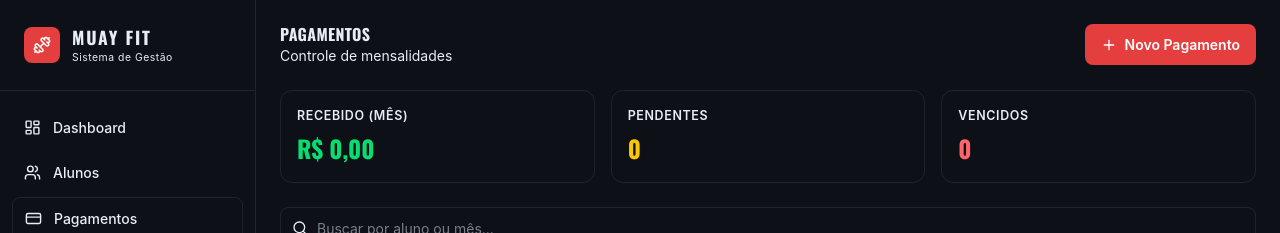
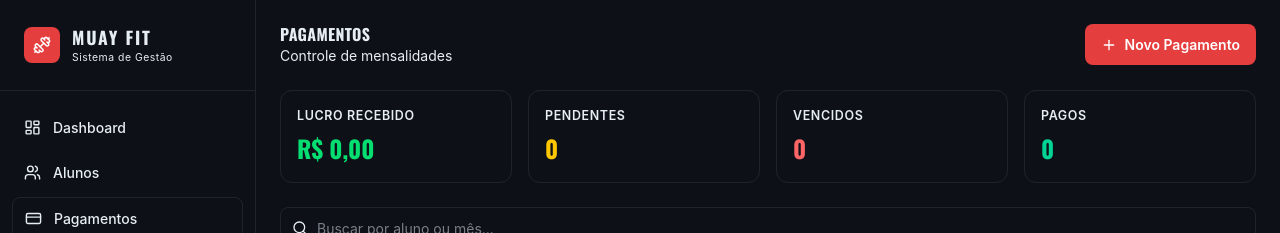
Before and after one commit to PabloSponchiado/Projeto-MuatFit-main, a React (Vite) app in the folder Frontend/: page /pagamentos in a window 1280 px wide. Shown: the top 233 px of the page. Built offline with nearby package versions, Linux system fonts and the light colour scheme; no server answers; sample sign-in values are in the browser's storage.

Commit message:
fix: detalhes do aluno e listagem de pagamentos

```diff
--- a/Frontend/src/components/Listagens/DetalhesAluno/DetalhesAluno.tsx
+++ b/Frontend/src/components/Listagens/DetalhesAluno/DetalhesAluno.tsx
@@ -97,7 +97,7 @@ export default function DetalhesAluno(): JSX.Element {
         <div className="flex gap-4 mt-4 pt-4 border-t border-border">
           <div>
             <p className="text-muted-foreground" style={{ fontSize: '0.75rem' }}>MATRÍCULA</p>
-            <p className="text-foreground font-medium" style={{ fontSize: '0.9rem' }}>{formatarData(aluno.dataMatricula)}</p>
+            <p className="text-foreground font-medium" style={{ fontSize: '0.9rem' }}>{aluno.id ? `#${String(aluno.id).padStart(4, '0')}` : '—'}</p>
           </div>
         </div>
 
--- a/Frontend/src/components/Listagens/ListagemPagamentos/ListagemPagamentos.tsx
+++ b/Frontend/src/components/Listagens/ListagemPagamentos/ListagemPagamentos.tsx
@@ -44,6 +44,7 @@ export default function ListagemPagamentos(): JSX.Element {
   const totalPago = pagamentos.filter(p => p.status === 'PAGO').reduce((acc, p) => acc + p.valor, 0);
   const totalPendente = pagamentos.filter(p => p.status === 'PENDENTE').length;
   const totalVencido = pagamentos.filter(p => p.status === 'VENCIDO').length;
+  const totalPagos = pagamentos.filter(p => p.status === 'PAGO').length;
 
   return (
     <div className="p-6">
@@ -62,11 +63,12 @@ export default function ListagemPagamentos(): JSX.Element {
       </div>
 
       {/* Stats */}
-      <div className="grid grid-cols-3 gap-4 mb-6">
+      <div className="grid grid-cols-4 gap-4 mb-6">
         {[
-          { label: 'Recebido (mês)',   value: formatarMoeda(totalPago),       status: 'TODOS' as const,    color: 'text-green-400' },
-          { label: 'Pendentes',        value: String(totalPendente),          status: 'PENDENTE' as const, color: 'text-yellow-400' },
-          { label: 'Vencidos',         value: String(totalVencido),           status: 'VENCIDO' as const,  color: 'text-red-400' },
+          { label: 'Lucro recebido', value: formatarMoeda(totalPago), status: 'TODOS' as const, color: 'text-green-400' },
+          { label: 'Pendentes', value: String(totalPendente), status: 'PENDENTE' as const, color: 'text-yellow-400' },
+          { label: 'Vencidos', value: String(totalVencido), status: 'VENCIDO' as const, color: 'text-red-400' },
+          { label: 'Pagos', value: String(totalPagos), status: 'PAGO' as const, color: 'text-emerald-400' },
         ].map(({ label, value, status, color }) => (
           <button key={label} onClick={() => setFiltroStatus(filtroStatus === status ? 'TODOS' : status)}
             className={`p-4 rounded-xl border text-left transition-all ${filtroStatus === status ? 'bg-primary/10 border-primary/30' : 'bg-card border-border hover:border-border/80'}`}
```
